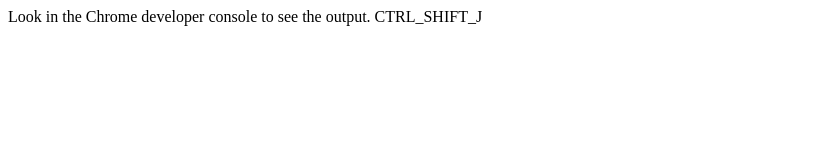
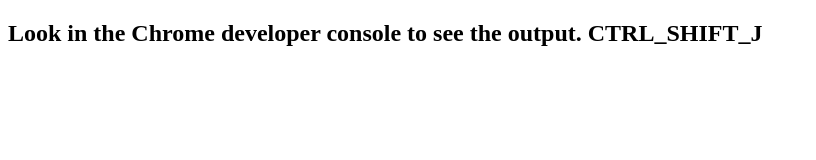
Before and after one commit to MEssam64/messam64.github.io, a plain HTML site: page lesson5.html in a window 1280 px wide. Shown: the whole page, without its empty margins (0-816 px from the left). Drawn offline with Linux system fonts and the light colour scheme.

Commit message:
Add some fail test cases

```diff
--- a/lesson5.html
+++ b/lesson5.html
@@ -6,7 +6,7 @@
 </head>
 
 <body>
-    Look in the Chrome developer console to see the output. CTRL_SHIFT_J
+    <h2>Look in the Chrome developer console to see the output. CTRL_SHIFT_J</h2>
 </body>
 
 </html>
```
Also changed, not shown: lesson5.js (+44 -0 lines).
